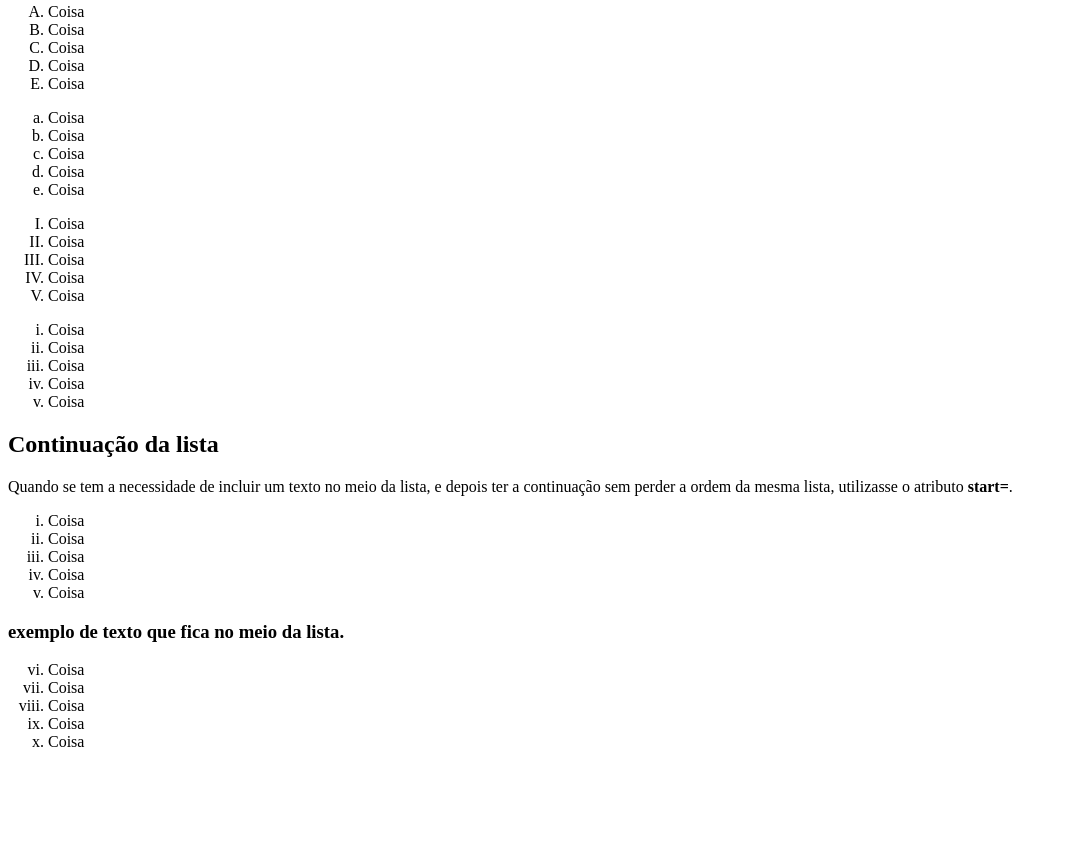
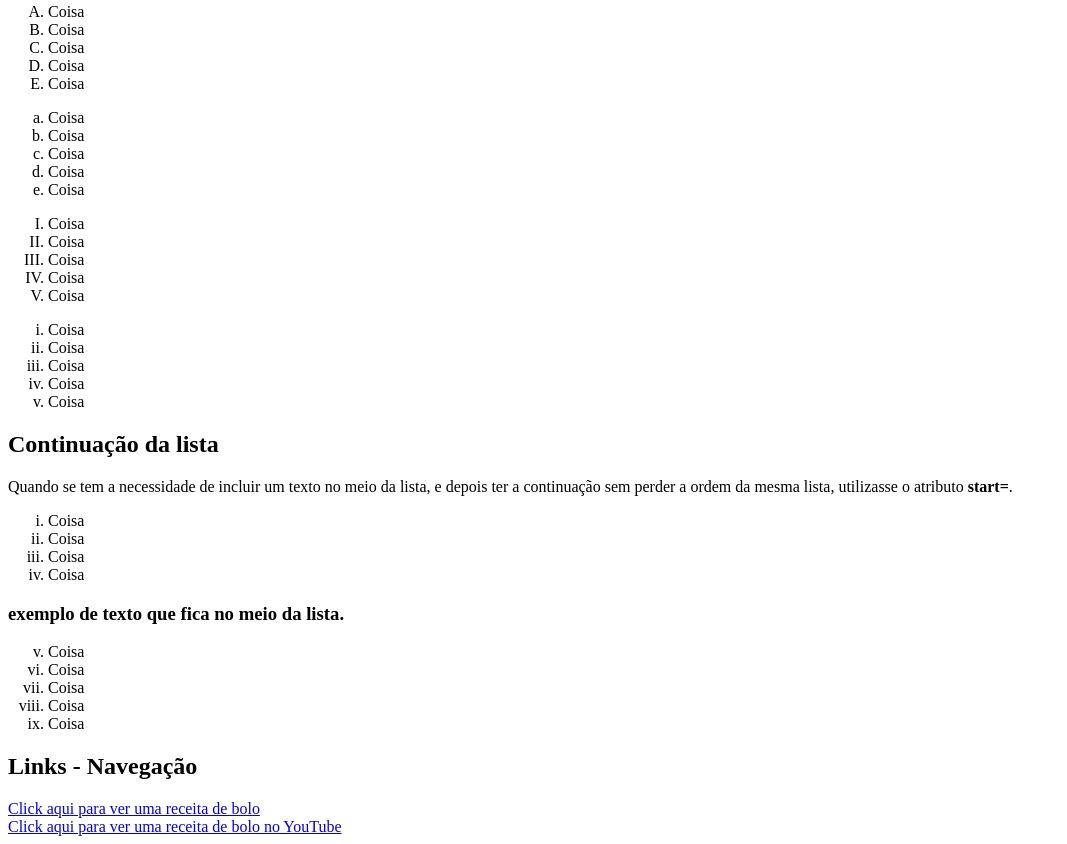
Before and after one commit to kainancmc/aulasGeracaoTech, a plain HTML site: page aula02/index.html in a window 1280 px wide. Shown: the part 514-1358 px from the top of the page, without its empty margins (0-1067 px from the left). Before the commit the page ends 1281 px from the top, so only its background shows below. Drawn offline with Linux system fonts and the light colour scheme.

Commit message:
imagens e links

```diff
--- a/aula02/index.html
+++ b/aula02/index.html
@@ -72,19 +72,21 @@
         <li>Coisa</li>
         <li>Coisa</li>
         <li>Coisa</li>
-        <li>Coisa</li>
     </ol>
 
     <p><h3>exemplo de texto que fica no meio da lista.</h3></p>
 
-    <ol type="i" start="6">
+    <ol type="i" start="5">
         <li>Coisa</li>
         <li>Coisa</li>
         <li>Coisa</li>
         <li>Coisa</li>
         <li>Coisa</li>
     </ol>
+    <h2>Links - Navegação</h2>
 
+    <a href="exercícioAula02.html"> Click aqui para ver uma receita de bolo</a> <br>
+    <a href="https://www.youtube.com/watch?v=wvptWDU9VsA" target="_blank"> Click aqui para ver uma receita de bolo no YouTube</a>
 
 </body>
 </html>
```
Also changed, not shown: aula02/exercícioAula02.html (+4 -1 lines), aula02/imagens/imagem de bolo.jpg (added).
